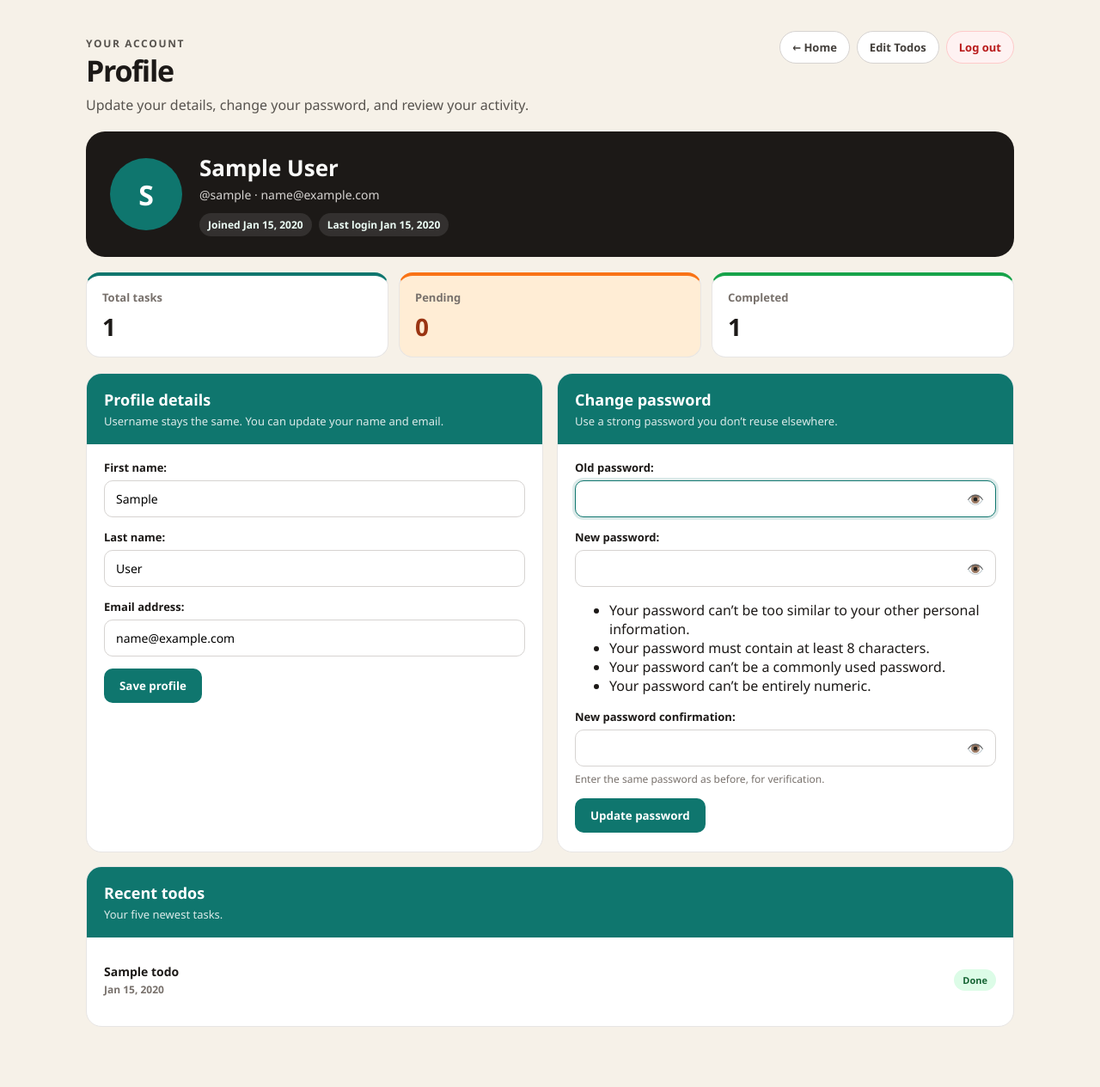
After one commit to iqbalzamri07/djangotutorial, a Django app: page /profile/ in a window 1280 px wide. The commit adds this page. Shown: the whole page at 86% size. Run offline with Django 5.2, Linux system fonts and the light colour scheme; a user stored in the database is signed in; tables that the repository leaves empty hold one stand-in row (values such as "Sample post").

Commit message:
Implements user profile management and list pagination
Introduces a dedicated user profile page allowing users to update their name, email, and change their password. This includes a password visibility toggle for improved UX.

Integrates the profile page link across various navigation elements throughout the application.

Adds pagination to the todo lists displayed on the home, search, and edit pages. This improves performance and usability when managing a large number of tasks.

Includes a reusable pagination template and associated styling for consistent presentation. The profile page also features a redesigned layout showcasing user account details and recent activity.

```diff
--- a/blog/templates/blogs/blog.html
+++ b/blog/templates/blogs/blog.html
@@ -210,7 +210,7 @@
         </div>
         <div style="display:flex;gap:10px;flex-wrap:wrap;align-items:center;">
             {% if user.is_authenticated %}
-                <span class="nav-link">👤 {{ user.username }}</span>
+                <a class="nav-link" href="{% url 'profile' %}">👤 {{ user.username }}</a>
                 <form method="post" action="{% url 'logout' %}" style="margin:0;">
                     {% csrf_token %}
                     <button type="submit" class="nav-link" style="cursor:pointer;font-family:inherit;">Log out</button>
--- a/todos/forms.py
+++ b/todos/forms.py
@@ -11,6 +11,17 @@ class SignUpForm(UserCreationForm):
     class Meta:
         model = User
         fields = ["username", "email"]
+
+
+class ProfileForm(forms.ModelForm):
+    class Meta:
+        model = User
+        fields = ["first_name", "last_name", "email"]
+        widgets = {
+            "first_name": forms.TextInput(attrs={"placeholder": "First name"}),
+            "last_name": forms.TextInput(attrs={"placeholder": "Last name"}),
+            "email": forms.EmailInput(attrs={"placeholder": "you@example.com"}),
+        }
 
 
 class TodoForm(forms.ModelForm):
--- /dev/null
+++ b/todos/templates/accounts/profile.html
@@ -0,0 +1,421 @@
+<!DOCTYPE html>
+<html lang="en">
+<head>
+    <meta charset="UTF-8">
+    <meta name="viewport" content="width=device-width, initial-scale=1.0">
+    <title>Your Profile</title>
+    <style>
+        * { box-sizing: border-box; }
+
+        body {
+            margin: 0;
+            min-height: 100vh;
+            font-family: "Segoe UI", Tahoma, sans-serif;
+            background: #f6f1e8;
+            color: #1c1917;
+        }
+
+        .container {
+            width: 94%;
+            max-width: 1080px;
+            margin: 36px auto 70px;
+        }
+
+        .header {
+            display: flex;
+            justify-content: space-between;
+            align-items: flex-start;
+            gap: 16px;
+            margin-bottom: 20px;
+        }
+
+        .kicker {
+            margin: 0 0 6px;
+            font-size: 12px;
+            font-weight: 800;
+            letter-spacing: 0.14em;
+            text-transform: uppercase;
+            color: #0f766e;
+        }
+
+        .header h1 {
+            margin: 0;
+            font-size: 34px;
+            letter-spacing: -0.04em;
+        }
+
+        .header p { margin: 6px 0 0; color: #57534e; }
+
+        .nav {
+            display: flex;
+            gap: 8px;
+            flex-wrap: wrap;
+            justify-content: flex-end;
+        }
+
+        .nav form { margin: 0; }
+
+        .button {
+            display: inline-flex;
+            align-items: center;
+            padding: 9px 14px;
+            background: #fff;
+            color: #44403c;
+            text-decoration: none;
+            border: 1px solid #d6d3d1;
+            border-radius: 999px;
+            font-size: 13px;
+            font-weight: 700;
+            cursor: pointer;
+            font-family: inherit;
+            transition: all 0.2s ease;
+        }
+
+        .button:hover {
+            transform: translateY(-2px);
+            box-shadow: 0 8px 16px rgba(28, 25, 23, 0.1);
+            background: #ecfdf5;
+            color: #0f766e;
+            border-color: #5eead4;
+        }
+
+        .button.logout {
+            background: #fef2f2;
+            color: #b91c1c;
+            border-color: #fecaca;
+        }
+
+        .button.logout:hover {
+            background: #b91c1c;
+            color: #fff;
+            border-color: #b91c1c;
+        }
+
+        .hero {
+            display: grid;
+            grid-template-columns: auto 1fr;
+            gap: 20px;
+            align-items: center;
+            background: #1c1917;
+            color: #fafaf9;
+            border-radius: 22px;
+            padding: 24px 28px;
+            margin-bottom: 18px;
+        }
+
+        .avatar {
+            width: 84px;
+            height: 84px;
+            border-radius: 50%;
+            display: flex;
+            align-items: center;
+            justify-content: center;
+            background: #0f766e;
+            color: #fff;
+            font-size: 32px;
+            font-weight: 800;
+        }
+
+        .hero h2 { margin: 0 0 4px; font-size: 26px; }
+        .hero p { margin: 0; color: #d6d3d1; font-size: 14px; }
+
+        .meta {
+            display: flex;
+            flex-wrap: wrap;
+            gap: 8px;
+            margin-top: 12px;
+        }
+
+        .pill {
+            display: inline-flex;
+            padding: 5px 10px;
+            border-radius: 999px;
+            background: rgba(255,255,255,0.1);
+            color: #ecfdf5;
+            font-size: 12px;
+            font-weight: 800;
+        }
+
+        .stats {
+            display: grid;
+            grid-template-columns: repeat(3, 1fr);
+            gap: 12px;
+            margin-bottom: 18px;
+        }
+
+        .stat-card {
+            background: #fff;
+            border: 1px solid #e7e5e4;
+            border-radius: 16px;
+            padding: 16px 18px;
+        }
+
+        .stat-card.total { border-top: 4px solid #0f766e; }
+        .stat-card.pending { border-top: 4px solid #f97316; }
+        .stat-card.done { border-top: 4px solid #16a34a; }
+
+        .stat-label { color: #78716c; font-size: 13px; font-weight: 700; }
+        .stat-number { margin-top: 6px; font-size: 28px; font-weight: 800; }
+
+        .workspace {
+            display: grid;
+            grid-template-columns: 1fr 1fr;
+            gap: 16px;
+        }
+
+        .panel {
+            background: #fff;
+            border: 1px solid #e7e5e4;
+            border-radius: 18px;
+            overflow: hidden;
+        }
+
+        .panel.full { grid-column: 1 / -1; }
+
+        .panel-head {
+            padding: 18px 20px;
+            background: #0f766e;
+            color: #fff;
+        }
+
+        .panel-head h3 { margin: 0; font-size: 18px; }
+        .panel-head p { margin: 4px 0 0; color: rgba(255,255,255,0.85); font-size: 13px; }
+
+        .panel-body { padding: 18px 20px 22px; }
+
+        form p { margin: 0 0 14px; }
+        form label {
+            display: block;
+            margin-bottom: 6px;
+            font-size: 13px;
+            font-weight: 800;
+        }
+        form input {
+            width: 100%;
+            padding: 11px 13px;
+            border: 1px solid #d6d3d1;
+            border-radius: 10px;
+            font-family: inherit;
+            font-size: 14px;
+        }
+        form input:focus {
+            outline: none;
+            border-color: #0f766e;
+            box-shadow: 0 0 0 3px rgba(15, 118, 110, 0.15);
+        }
+
+        .password-wrap { position: relative; }
+        .password-wrap input { padding-right: 46px; }
+        .eye-btn {
+            position: absolute;
+            right: 8px;
+            top: 50%;
+            transform: translateY(-50%);
+            border: none;
+            background: transparent;
+            cursor: pointer;
+            font-size: 16px;
+        }
+
+        .helptext { display: block; margin-top: 6px; color: #78716c; font-size: 12px; }
+        .errorlist { margin: 6px 0 0; padding: 0; list-style: none; color: #dc2626; font-size: 13px; }
+
+        .save-button {
+            border: none;
+            background: #0f766e;
+            color: #fff;
+            border-radius: 10px;
+            padding: 11px 18px;
+            font-weight: 800;
+            cursor: pointer;
+            font-family: inherit;
+        }
+
+        .save-button:hover { background: #0d9488; }
+
+        .banner {
+            margin-bottom: 14px;
+            padding: 10px 12px;
+            border-radius: 10px;
+            background: #dcfce7;
+            color: #166534;
+            font-size: 13px;
+            font-weight: 700;
+        }
+
+        .task-row {
+            display: grid;
+            grid-template-columns: 1fr auto;
+            gap: 10px;
+            align-items: center;
+            padding: 12px 0;
+            border-bottom: 1px solid #f5f5f4;
+            text-decoration: none;
+            color: inherit;
+        }
+
+        .task-row:last-child { border-bottom: none; }
+        .task-title { font-weight: 800; font-size: 14px; }
+        .task-meta { margin-top: 3px; font-size: 12px; color: #78716c; font-weight: 700; }
+        .status {
+            display: inline-flex;
+            padding: 5px 10px;
+            border-radius: 999px;
+            font-size: 11px;
+            font-weight: 800;
+        }
+        .completed { background: #dcfce7; color: #166534; }
+        .pending { background: #ffedd5; color: #9a3412; }
+        .empty { text-align: center; padding: 24px 8px; color: #78716c; }
+
+        @media (max-width: 800px) {
+            .header, .hero, .workspace, .stats { display: block; }
+            .avatar { margin-bottom: 12px; }
+            .stat-card, .panel { margin-top: 12px; }
+        }
+    </style>
+</head>
+<body>
+<div class="container">
+    <div class="header">
+        <div>
+            <p class="kicker">Your account</p>
+            <h1>Profile</h1>
+            <p>Update your details, change your password, and review your activity.</p>
+        </div>
+        <div class="nav">
+            <a href="{% url 'home' %}" class="button">← Home</a>
+            <a href="{% url 'edit_todos' %}" class="button">Edit Todos</a>
+            <form method="post" action="{% url 'logout' %}">
+                {% csrf_token %}
+                <button type="submit" class="button logout">Log out</button>
+            </form>
+        </div>
+    </div>
+
+    <div class="hero">
+        <div class="avatar">{{ user.username|slice:":1"|upper }}</div>
+        <div>
+            <h2>
+                {% if user.first_name %}
+                    {{ user.first_name }} {{ user.last_name }}
+                {% else %}
+                    {{ user.username }}
+                {% endif %}
+            </h2>
+            <p>@{{ user.username }}{% if user.email %} · {{ user.email }}{% endif %}</p>
+            <div class="meta">
+                <span class="pill">Joined {{ user.date_joined|date:"M j, Y" }}</span>
+                {% if user.last_login %}
+                    <span class="pill">Last login {{ user.last_login|date:"M j, Y" }}</span>
+                {% endif %}
+            </div>
+        </div>
+    </div>
+
+    <div class="stats">
+        <div class="stat-card total">
+            <div class="stat-label">Total tasks</div>
+            <div class="stat-number">{{ total_tasks }}</div>
+        </div>
+        <div class="stat-card pending">
+            <div class="stat-label">Pending</div>
+            <div class="stat-number">{{ pending_tasks }}</div>
+        </div>
+        <div class="stat-card done">
+            <div class="stat-label">Completed</div>
+            <div class="stat-number">{{ completed_tasks }}</div>
+        </div>
+    </div>
+
+    <div class="workspace">
+        <div class="panel">
+            <div class="panel-head">
+                <h3>Profile details</h3>
+                <p>Username stays the same. You can update your name and email.</p>
+            </div>
+            <div class="panel-body">
+                {% if profile_saved %}
+                    <div class="banner">Profile saved.</div>
+                {% endif %}
+                <form method="POST">
+                    {% csrf_token %}
+                    <input type="hidden" name="action" value="profile">
+                    {{ profile_form.as_p }}
+                    <button type="submit" class="save-button">Save profile</button>
+                </form>
+            </div>
+        </div>
+
+        <div class="panel">
+            <div class="panel-head">
+                <h3>Change password</h3>
+                <p>Use a strong password you don’t reuse elsewhere.</p>
+            </div>
+            <div class="panel-body">
+                {% if password_saved %}
+                    <div class="banner">Password updated.</div>
+                {% endif %}
+                <form method="POST">
+                    {% csrf_token %}
+                    <input type="hidden" name="action" value="password">
+                    {{ password_form.as_p }}
+                    <button type="submit" class="save-button">Update password</button>
+                </form>
+            </div>
+        </div>
+
+        <div class="panel full">
+            <div class="panel-head">
+                <h3>Recent todos</h3>
+                <p>Your five newest tasks.</p>
+            </div>
+            <div class="panel-body">
+                {% for todo in recent_todos %}
+                    <a href="{% url 'edit' todo.id %}" class="task-row">
+                        <div>
+                            <div class="task-title">{{ todo.title }}</div>
+                            <div class="task-meta">
+                                {% if todo.start_date %}
+                                    {{ todo.duration_label }}
+                                {% else %}
+                                    No dates yet
+                                {% endif %}
+                            </div>
+                        </div>
+                        {% if todo.completed %}
+                            <span class="status completed">Done</span>
+                        {% else %}
+                            <span class="status pending">Pending</span>
+                        {% endif %}
+                    </a>
+                {% empty %}
+                    <div class="empty">No todos yet. Add one from Home.</div>
+                {% endfor %}
+            </div>
+        </div>
+    </div>
+</div>
+<script>
+    document.querySelectorAll('input[type="password"]').forEach((input) => {
+        const wrap = document.createElement('div');
+        wrap.className = 'password-wrap';
+        input.parentNode.insertBefore(wrap, input);
+        wrap.appendChild(input);
+
+        const btn = document.createElement('button');
+        btn.type = 'button';
+        btn.className = 'eye-btn';
+        btn.setAttribute('aria-label', 'Show password');
+        btn.textContent = '👁️';
+        btn.addEventListener('click', () => {
+            const showing = input.type === 'text';
+            input.type = showing ? 'password' : 'text';
+            btn.textContent = showing ? '👁️' : '🙈';
+            btn.setAttribute('aria-label', showing ? 'Show password' : 'Hide password');
+        });
+        wrap.appendChild(btn);
+    });
+</script>
+</body>
+</html>
--- a/todos/templates/todos/calendar.html
+++ b/todos/templates/todos/calendar.html
@@ -449,7 +449,7 @@
 
             <div style="display:flex;gap:10px;flex-wrap:wrap;align-items:center;">
                 {% if user.is_authenticated %}
-                    <span class="ghost-btn" style="cursor:default;">👤 {{ user.username }}</span>
+                    <a href="{% url 'profile' %}" class="ghost-btn">👤 {{ user.username }}</a>
                     <form method="post" action="{% url 'logout' %}" style="margin:0;">
                         {% csrf_token %}
                         <button type="submit" class="ghost-btn" style="cursor:pointer;font-family:inherit;">Log out</button>
--- a/todos/templates/todos/edit.html
+++ b/todos/templates/todos/edit.html
@@ -245,6 +245,7 @@
         <div class="nav">
             <a href="{% url 'edit_todos' %}" class="button">← All todos</a>
             <a href="{% url 'search' %}" class="button">Search</a>
+            <a href="{% url 'profile' %}" class="button">Profile</a>
             <a href="{% url 'home' %}" class="button">Home</a>
         </div>
     </div>
--- a/todos/urls.py
+++ b/todos/urls.py
@@ -7,6 +7,7 @@ urlpatterns = [
     path("signup/", views.signup, name="signup"),
     path("login/", views.login_view, name="login"),
     path("logout/", views.logout_view, name="logout"),
+    path("profile/", views.profile, name="profile"),
     path("calendar/", views.calendar, name="calendar"),
     path("calendar/add/", views.calendar_add, name="calendar_add"),
 
--- a/todos/views.py
+++ b/todos/views.py
@@ -1,15 +1,18 @@
 import calendar as py_calendar
 from datetime import date, datetime, timedelta
 
-from django.contrib.auth import login, logout
+from django.contrib.auth import login, logout, update_session_auth_hash
 from django.contrib.auth.decorators import login_required
-from django.contrib.auth.forms import AuthenticationForm
+from django.contrib.auth.forms import AuthenticationForm, PasswordChangeForm
+from django.core.paginator import Paginator
 from django.db.models import Q
 from django.shortcuts import get_object_or_404, redirect, render
 from django.urls import reverse
 
-from .forms import SignUpForm, TodoForm
+from .forms import ProfileForm, SignUpForm, TodoForm
 from .models import Todo
+
+TODOS_PER_PAGE = 8
 
 STATUS_FILTERS = ("all", "pending", "completed")
 WHEN_FILTERS = ("all", "today", "week", "month", "upcoming", "undated")
@@ -111,6 +114,18 @@ def apply_todo_filters(todos, request):
     }
 
 
+def paginate_todos(queryset, request, per_page=TODOS_PER_PAGE):
+    paginator = Paginator(queryset, per_page)
+    page_obj = paginator.get_page(request.GET.get("page"))
+    params = request.GET.copy()
+    params.pop("page", None)
+    return {
+        "todos": page_obj.object_list,
+        "page_obj": page_obj,
+        "page_query": params.urlencode(),
+    }
+
+
 def mark_overdue_todos_completed(user=None):
     """
     Auto-complete todos whose end_date is in the past.
@@ -171,6 +186,46 @@ def logout_view(request):
 
 
 @login_required
+def profile(request):
+    mark_overdue_todos_completed(request.user)
+    todos = Todo.objects.filter(user=request.user)
+    profile_form = ProfileForm(instance=request.user)
+    password_form = PasswordChangeForm(request.user)
+    profile_saved = False
+    password_saved = False
+
+    if request.method == "POST":
+        action = request.POST.get("action")
+        if action == "profile":
+            profile_form = ProfileForm(request.POST, instance=request.user)
+            if profile_form.is_valid():
+                profile_form.save()
+                profile_saved = True
+        elif action == "password":
+            password_form = PasswordChangeForm(request.user, request.POST)
+            if password_form.is_valid():
+                user = password_form.save()
+                update_session_auth_hash(request, user)
+                password_form = PasswordChangeForm(request.user)
+                password_saved = True
+
+    return render(
+        request,
+        "accounts/profile.html",
+        {
+            "profile_form": profile_form,
+            "password_form": password_form,
+            "profile_saved": profile_saved,
+            "password_saved": password_saved,
+            "total_tasks": todos.count(),
+            "pending_tasks": todos.filter(completed=False).count(),
+            "completed_tasks": todos.filter(completed=True).count(),
+            "recent_todos": todos.order_by("-created_at")[:5],
+        },
+    )
+
+
+@login_required
 def home(request):
     mark_overdue_todos_completed(request.user)
     all_todos = Todo.objects.filter(user=request.user)
@@ -179,6 +234,7 @@ def home(request):
     total_tasks = all_todos.count()
     progress_percent = int((completed_tasks / total_tasks) * 100) if total_tasks else 0
     filtered = apply_todo_filters(all_todos, request)
+    filtered.update(paginate_todos(filtered["todos"], request))
 
     hour = datetime.now().hour
     if hour < 12:
@@ -222,6 +278,7 @@ def search_todos(request):
         Todo.objects.filter(user=request.user),
         request,
     )
+    filtered.update(paginate_todos(filtered["todos"], request))
     return render(request, "todos/search.html", filtered)
 
 
@@ -232,6 +289,7 @@ def edit_todos(request):
         Todo.objects.filter(user=request.user),
         request,
     )
+    filtered.update(paginate_todos(filtered["todos"], request))
     todos = filtered["todos"]
 
     if request.method == "POST":
```
Also changed, not shown: todos/templates/todos/_pagination.html (added, +28 -0 lines), todos/templates/todos/about.html (+9 -1 lines), todos/templates/todos/edit-todos.html (+66 -2 lines), todos/templates/todos/home.html (+62 -1 lines), todos/templates/todos/search.html (+55 -0 lines).
